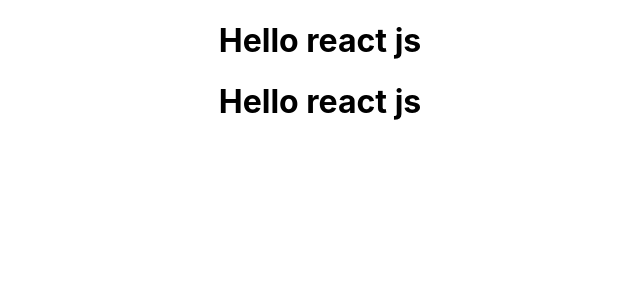
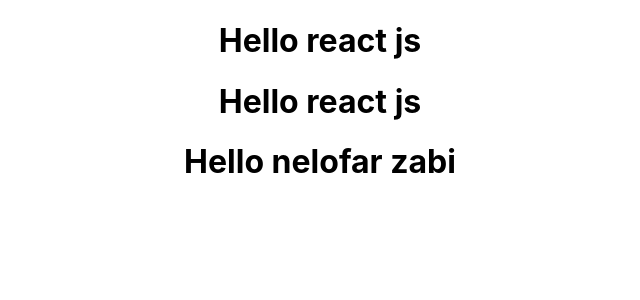
Before and after one commit to Nelofarzabi/React.JS_Test, a React (Create React App) app: page / in a window 1280 px wide. Shown: the top 300 px of the page, without its empty margins (320-960 px from the left). Built offline with nearby package versions, Linux system fonts and the light colour scheme.

Commit message:
class base component created

```diff
--- a/src/App.js
+++ b/src/App.js
@@ -1,5 +1,6 @@
 
 import './App.css';
+import Clasebase from './classbase';
 
 function App() {
   return (
@@ -7,6 +8,7 @@ function App() {
       <div>
         <h1>Hello react js</h1>
         <h1>Hello react js</h1>
+        <Clasebase/>
 
       </div>
     </div>
--- /dev/null
+++ b/src/classbase.js
@@ -0,0 +1,12 @@
+import react from "react";
+
+class Clasebase extends react.Component{
+render (){
+    return(
+        <div>
+            <h1>Hello nelofar zabi </h1>
+        </div>
+    );
+}
+}
+export default Clasebase ;
```
